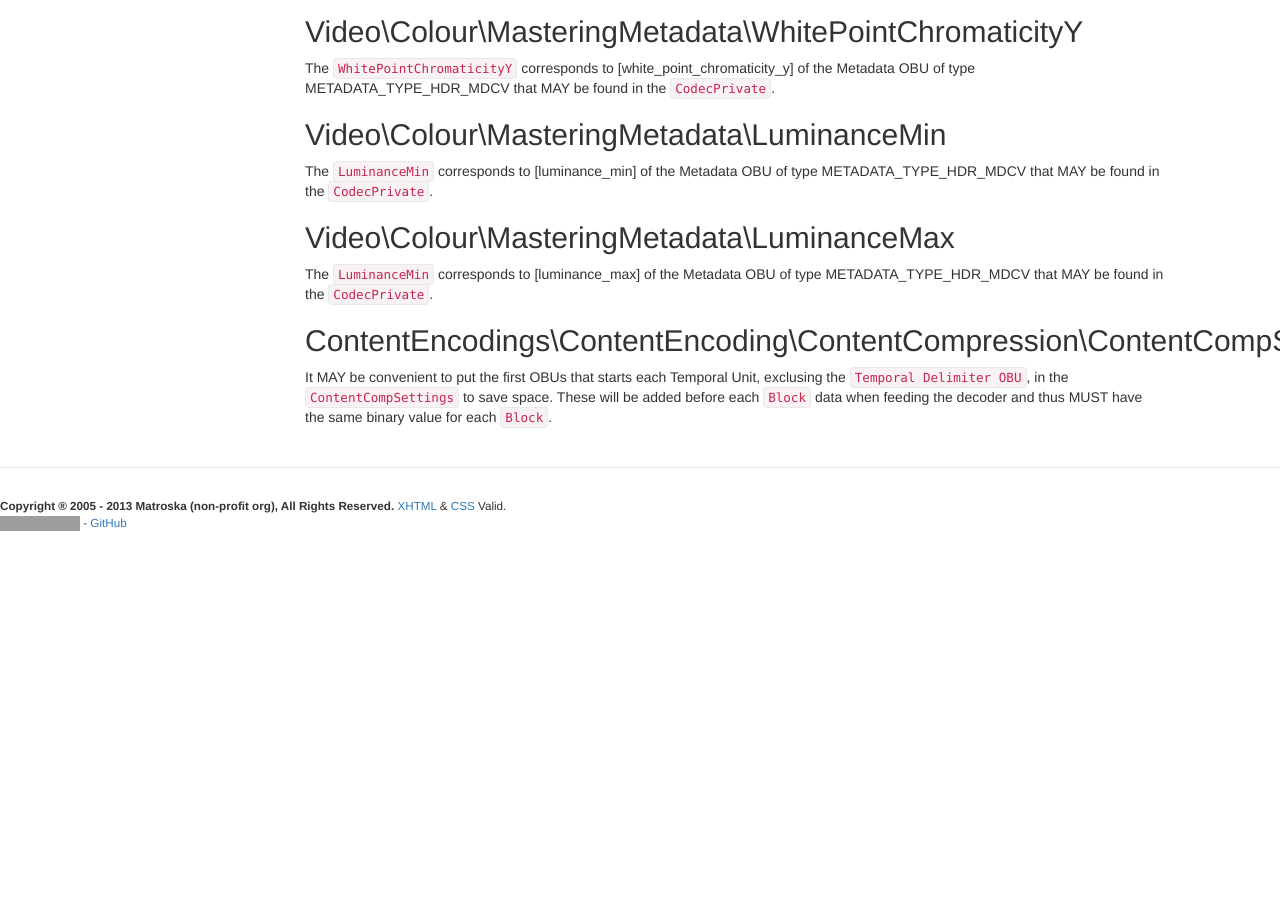
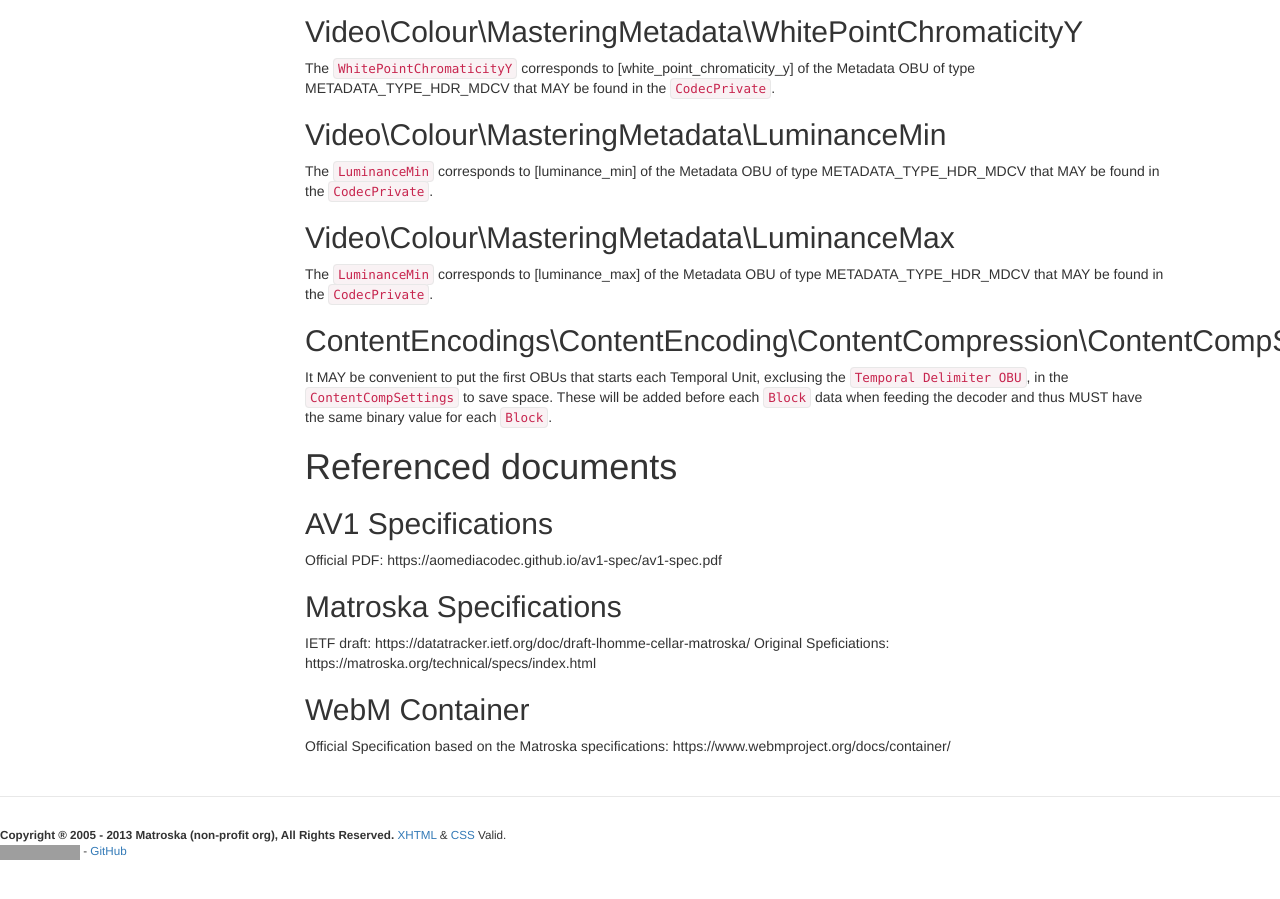
Before and after one commit to ietf-wg-cellar/matroska-specification, a Jekyll site: the page built from codec/av1.md, in a window 1280 px wide and 900 px high, scrolled down 4591 px. Built offline with Jekyll 4.4.1, drawn with Linux system fonts in a browser that asks for light colours; our own code applies the rules of GitHub Pages for plain Markdown files; before the commit the page ends 5163 px from its top, so only the background shows below that; some of the changed text lies outside the part shown; grey boxes are pictures that could not be loaded.

Commit message:
av1: try to use anchors in Markdown

```diff
--- a/codec/av1.md
+++ b/codec/av1.md
@@ -1,6 +1,6 @@
 # AOM AV1 codec mapping in Matroska/WebM
 
-This document specifies the storage format for [AV1] bitstreams in [Matroska] tracks. Everytime [Matroska] is mentioned it applies equally to [WebM].
+This document specifies the storage format for [AV1](#av1-specifications) bitstreams in [Matroska](#matroska-specifications) tracks. Everytime [Matroska](#referenced-documents) is mentioned it applies equally to [WebM](#webm-container).
 
 # Terms
 
@@ -172,3 +172,16 @@
 
 ## ContentEncodings\ContentEncoding\ContentCompression\ContentCompSettings
 It MAY be convenient to put the first OBUs that starts each Temporal Unit, exclusing the `Temporal Delimiter OBU`, in the `ContentCompSettings` to save space. These will be added before each `Block` data when feeding the decoder and thus MUST have the same binary value for each `Block`.
+
+
+# Referenced documents
+
+## AV1 Specifications
+Official PDF: https://aomediacodec.github.io/av1-spec/av1-spec.pdf
+
+## Matroska Specifications
+IETF draft: https://datatracker.ietf.org/doc/draft-lhomme-cellar-matroska/
+Original Speficiations: https://matroska.org/technical/specs/index.html
+
+## WebM Container
+Official Specification based on the Matroska specifications: https://www.webmproject.org/docs/container/
```
